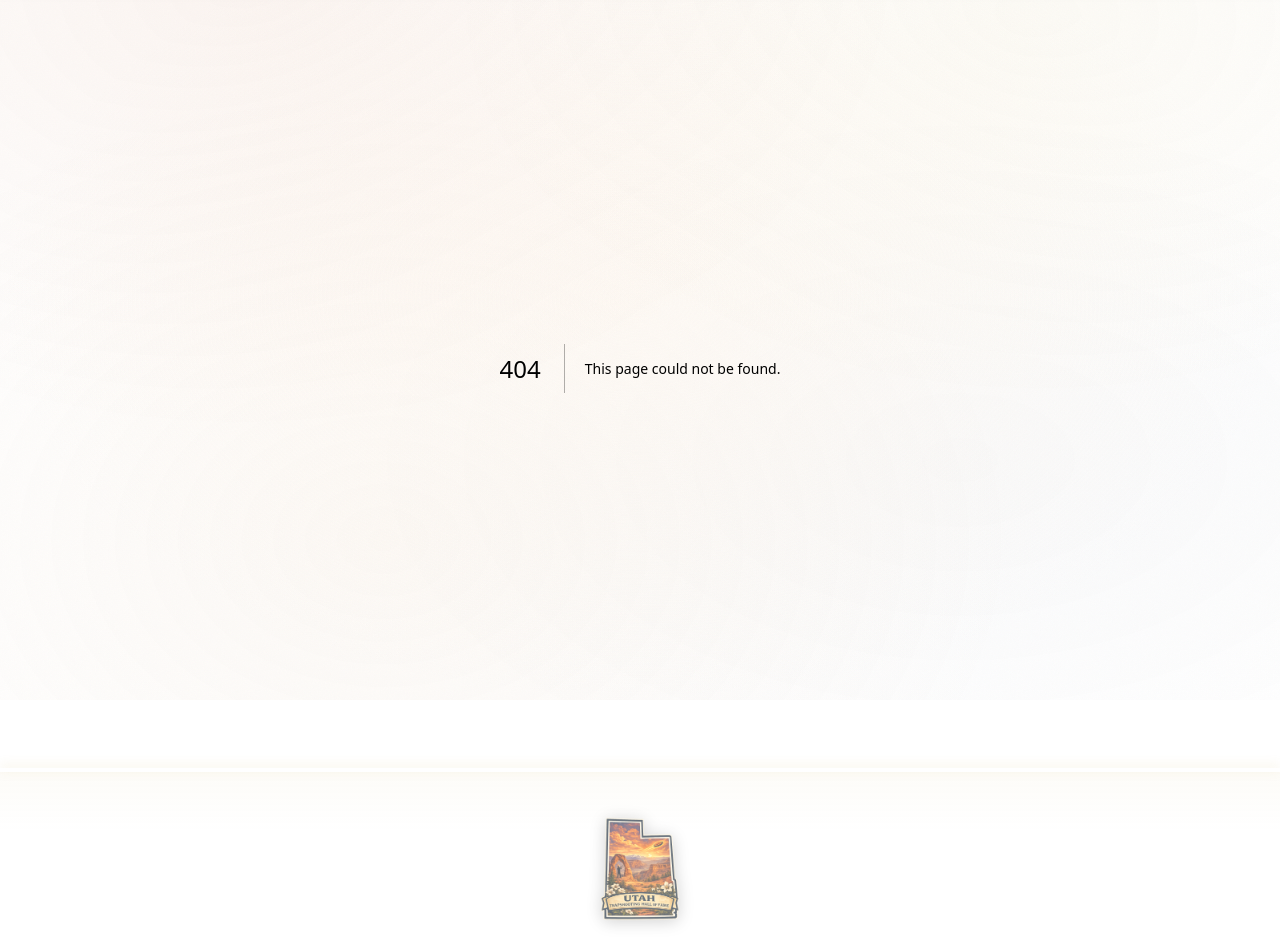
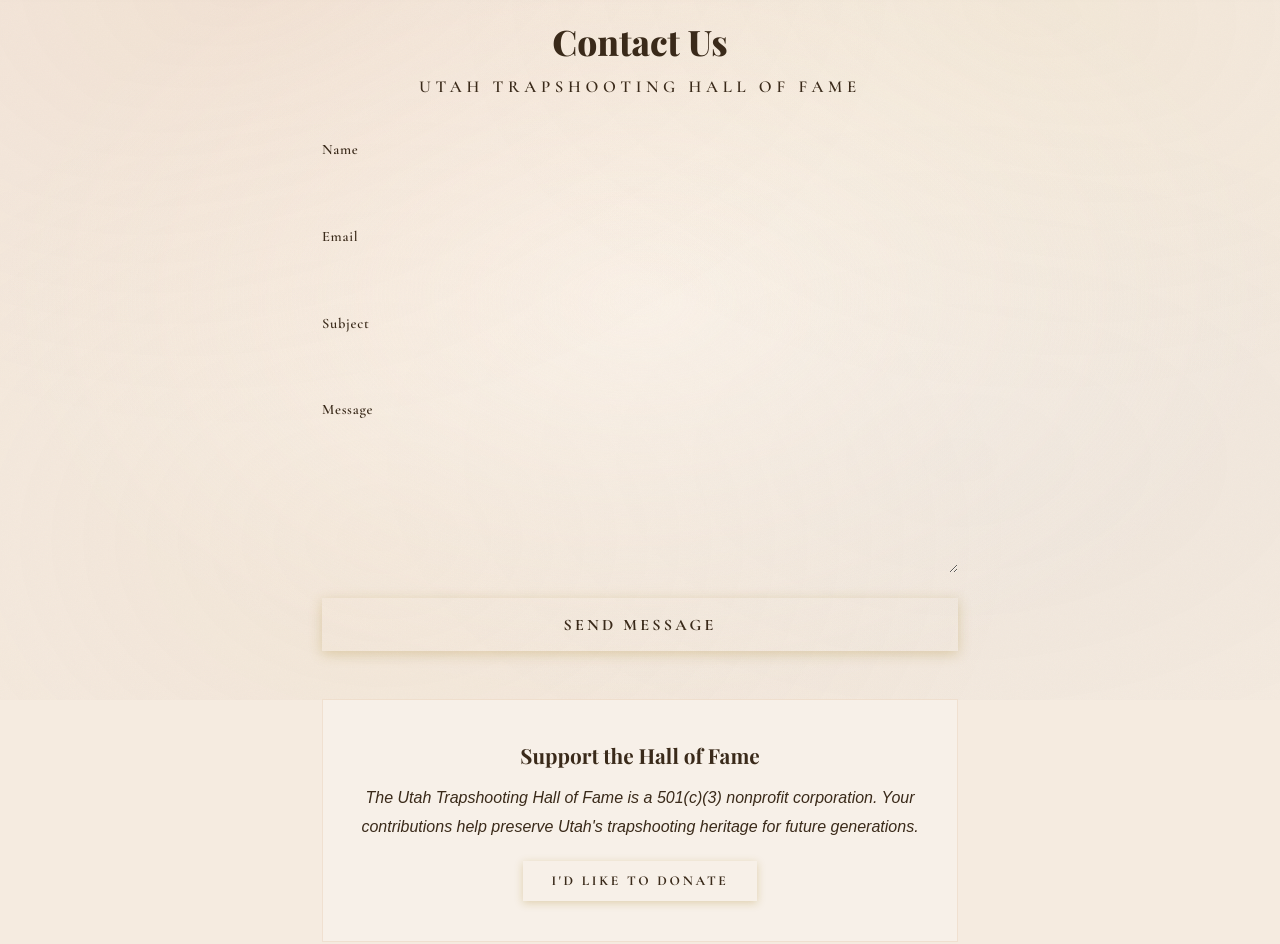
Before and after one commit to sh0tC0dev/utah-hall-of-fame, a Next.js app: page /contact in a window 1280 px wide. Before the commit this address had no page. Shown: the part 100-1044 px from the top of the page. Built offline with nearby package versions, Linux system fonts and the light colour scheme; a web font is replaced by a local one.

Commit message:
feat: contact page with form, 501(c)(3) callout, and donate CTA

```diff
--- /dev/null
+++ b/src/app/contact/ContactForm.tsx
@@ -0,0 +1,106 @@
+"use client";
+
+import { useState, useEffect, useRef } from "react";
+import { useSearchParams } from "next/navigation";
+import styles from "./page.module.css";
+
+export function ContactForm() {
+  const searchParams = useSearchParams();
+  const [name, setName] = useState("");
+  const [email, setEmail] = useState("");
+  const [subject, setSubject] = useState("");
+  const [message, setMessage] = useState("");
+  const [submitting, setSubmitting] = useState(false);
+  const [submitted, setSubmitted] = useState(false);
+  const [error, setError] = useState("");
+  const formRef = useRef<HTMLFormElement>(null);
+
+  useEffect(() => {
+    const s = searchParams.get("subject");
+    if (s === "donate") {
+      setSubject("I'd like to donate");
+    }
+  }, [searchParams]);
+
+  function scrollToForm() {
+    setSubject("I'd like to donate");
+    formRef.current?.scrollIntoView({ behavior: "smooth" });
+  }
+
+  async function handleSubmit(e: React.FormEvent) {
+    e.preventDefault();
+    setSubmitting(true);
+    setError("");
+    try {
+      const res = await fetch("/api/contact", {
+        method: "POST",
+        headers: { "Content-Type": "application/json" },
+        body: JSON.stringify({ name, email, subject, message }),
+      });
+      if (!res.ok) throw new Error("Failed");
+      setSubmitted(true);
+    } catch {
+      setError("Something went wrong. Please try again.");
+    } finally {
+      setSubmitting(false);
+    }
+  }
+
+  if (submitted) {
+    return (
+      <>
+        <div className={styles.successMessage}>
+          <h2 className={styles.successTitle}>Message Sent</h2>
+          <p className={styles.successText}>
+            Thank you for reaching out. We&apos;ll get back to you soon.
+          </p>
+        </div>
+        <DonateCard onDonateClick={scrollToForm} />
+      </>
+    );
+  }
+
+  return (
+    <>
+      <form ref={formRef} onSubmit={handleSubmit} className={styles.form}>
+        <div className={styles.field}>
+          <label htmlFor="contactName" className={styles.label}>Name</label>
+          <input type="text" id="contactName" value={name} onChange={(e) => setName(e.target.value)} required className={styles.input} />
+        </div>
+        <div className={styles.field}>
+          <label htmlFor="contactEmail" className={styles.label}>Email</label>
+          <input type="email" id="contactEmail" value={email} onChange={(e) => setEmail(e.target.value)} required className={styles.input} />
+        </div>
+        <div className={styles.field}>
+          <label htmlFor="contactSubject" className={styles.label}>Subject</label>
+          <input type="text" id="contactSubject" value={subject} onChange={(e) => setSubject(e.target.value)} className={styles.input} />
+        </div>
+        <div className={styles.field}>
+          <label htmlFor="contactMessage" className={styles.label}>Message</label>
+          <textarea id="contactMessage" value={message} onChange={(e) => setMessage(e.target.value)} required rows={5} className={styles.textarea} />
+        </div>
+        {error && <p className={styles.error}>{error}</p>}
+        <button type="submit" disabled={submitting} className={styles.submitBtn}>
+          {submitting ? "Sending..." : "Send Message"}
+        </button>
+      </form>
+      <DonateCard onDonateClick={scrollToForm} />
+    </>
+  );
+}
+
+function DonateCard({ onDonateClick }: { onDonateClick: () => void }) {
+  return (
+    <div className={styles.nonprofitCard}>
+      <h3 className={styles.nonprofitTitle}>Support the Hall of Fame</h3>
+      <p className={styles.nonprofitText}>
+        The Utah Trapshooting Hall of Fame is a 501(c)(3) nonprofit
+        corporation. Your contributions help preserve Utah&apos;s trapshooting
+        heritage for future generations.
+      </p>
+      <button type="button" className={styles.donateCta} onClick={onDonateClick}>
+        I&apos;d Like to Donate
+      </button>
+    </div>
+  );
+}
--- /dev/null
+++ b/src/app/contact/page.module.css
@@ -0,0 +1,96 @@
+.page { max-width: 700px; margin: 0 auto; padding: 3rem 2rem 4rem; }
+
+.title {
+  font-family: var(--font-playfair); font-weight: 800;
+  font-size: clamp(1.6rem, 3vw, 2.2rem); color: var(--color-navy);
+  text-align: center; margin-bottom: 0.3rem;
+}
+
+.subtitle {
+  font-family: var(--font-cormorant); font-weight: 600; font-size: 1.05rem;
+  color: var(--color-burnt-orange); letter-spacing: 0.28em;
+  text-transform: uppercase; text-align: center; margin-bottom: 2.5rem;
+}
+
+.form { margin-bottom: 3rem; }
+
+.field { margin-bottom: 1.2rem; }
+
+.label {
+  display: block; font-family: var(--font-cormorant); font-weight: 600;
+  font-size: 0.9rem; color: var(--color-text-dark); letter-spacing: 0.05em;
+  margin-bottom: 0.35rem;
+}
+
+.input, .textarea {
+  width: 100%; font-family: var(--font-baskerville); font-size: 0.95rem;
+  padding: 0.55rem 0.8rem; border: 1px solid var(--color-sandstone-light);
+  background: var(--color-cream); color: var(--color-text-dark); transition: border-color 0.3s;
+}
+
+.input:focus, .textarea:focus {
+  outline: none; border-color: var(--color-warm-gold);
+  box-shadow: 0 0 0 2px rgba(201, 168, 76, 0.2);
+}
+
+.textarea { resize: vertical; line-height: 1.7; }
+
+.error {
+  font-family: var(--font-baskerville); color: #b91c1c; font-size: 0.9rem;
+  text-align: center; margin-bottom: 1rem;
+}
+
+.submitBtn {
+  display: block; width: 100%; font-family: var(--font-cormorant); font-weight: 700;
+  font-size: 1rem; letter-spacing: 0.2em; text-transform: uppercase;
+  color: var(--color-navy-deep);
+  background: linear-gradient(180deg, var(--color-warm-gold), var(--color-deep-gold));
+  padding: 0.9rem 2rem; border: none; cursor: pointer;
+  transition: opacity 0.3s, box-shadow 0.3s;
+  box-shadow: 0 3px 12px rgba(168, 135, 46, 0.3);
+}
+
+.submitBtn:hover:not(:disabled) { opacity: 0.9; box-shadow: 0 5px 20px rgba(168, 135, 46, 0.4); }
+.submitBtn:disabled { opacity: 0.6; cursor: not-allowed; }
+
+.nonprofitCard {
+  text-align: center; padding: 2.5rem 2rem;
+  background: rgba(250, 246, 239, 0.5); border: 1px solid rgba(212, 165, 116, 0.2);
+  margin-bottom: 2rem;
+}
+
+.nonprofitTitle {
+  font-family: var(--font-playfair); font-weight: 700; font-size: 1.3rem;
+  color: var(--color-navy); margin-bottom: 0.8rem;
+}
+
+.nonprofitText {
+  font-family: var(--font-fell); font-size: 1rem; line-height: 1.8;
+  color: var(--color-text-mid); font-style: italic; margin-bottom: 1.2rem;
+}
+
+.donateCta {
+  font-family: var(--font-cormorant); font-weight: 700; font-size: 0.85rem;
+  letter-spacing: 0.2em; text-transform: uppercase; color: var(--color-navy-deep);
+  background: linear-gradient(180deg, var(--color-warm-gold), var(--color-deep-gold));
+  padding: 0.6rem 1.8rem; border: none; cursor: pointer;
+  transition: opacity 0.3s, box-shadow 0.3s;
+  box-shadow: 0 2px 8px rgba(168, 135, 46, 0.3);
+}
+
+.donateCta:hover { opacity: 0.9; box-shadow: 0 4px 16px rgba(168, 135, 46, 0.4); }
+
+.address {
+  text-align: center; font-family: var(--font-cormorant); font-size: 0.9rem;
+  color: var(--color-text-mid); letter-spacing: 0.1em; line-height: 1.8;
+}
+
+.successMessage { text-align: center; padding: 3rem 0; }
+.successTitle {
+  font-family: var(--font-playfair); font-weight: 700; font-size: 1.6rem;
+  color: var(--color-navy); margin-bottom: 0.8rem;
+}
+.successText {
+  font-family: var(--font-fell); font-size: 1.05rem; color: var(--color-text-mid);
+  line-height: 1.8;
+}
--- /dev/null
+++ b/src/app/contact/page.tsx
@@ -0,0 +1,33 @@
+import type { Metadata } from "next";
+import { Suspense } from "react";
+import { ScrollReveal } from "../components/ScrollReveal";
+import { ContactForm } from "./ContactForm";
+import styles from "./page.module.css";
+
+export const metadata: Metadata = {
+  title: "Contact",
+  description: "Contact the Utah Trapshooting Hall of Fame.",
+};
+
+export default function ContactPage() {
+  return (
+    <div className={styles.page}>
+      <ScrollReveal>
+        <h1 className={styles.title}>Contact Us</h1>
+        <p className={styles.subtitle}>Utah Trapshooting Hall of Fame</p>
+      </ScrollReveal>
+
+      <Suspense>
+        <ContactForm />
+      </Suspense>
+
+      <ScrollReveal>
+        <div className={styles.address}>
+          <p>Utah Trapshooting Hall of Fame</p>
+          <p>PO Box 84</p>
+          <p>Springville, UT 84663</p>
+        </div>
+      </ScrollReveal>
+    </div>
+  );
+}
```
